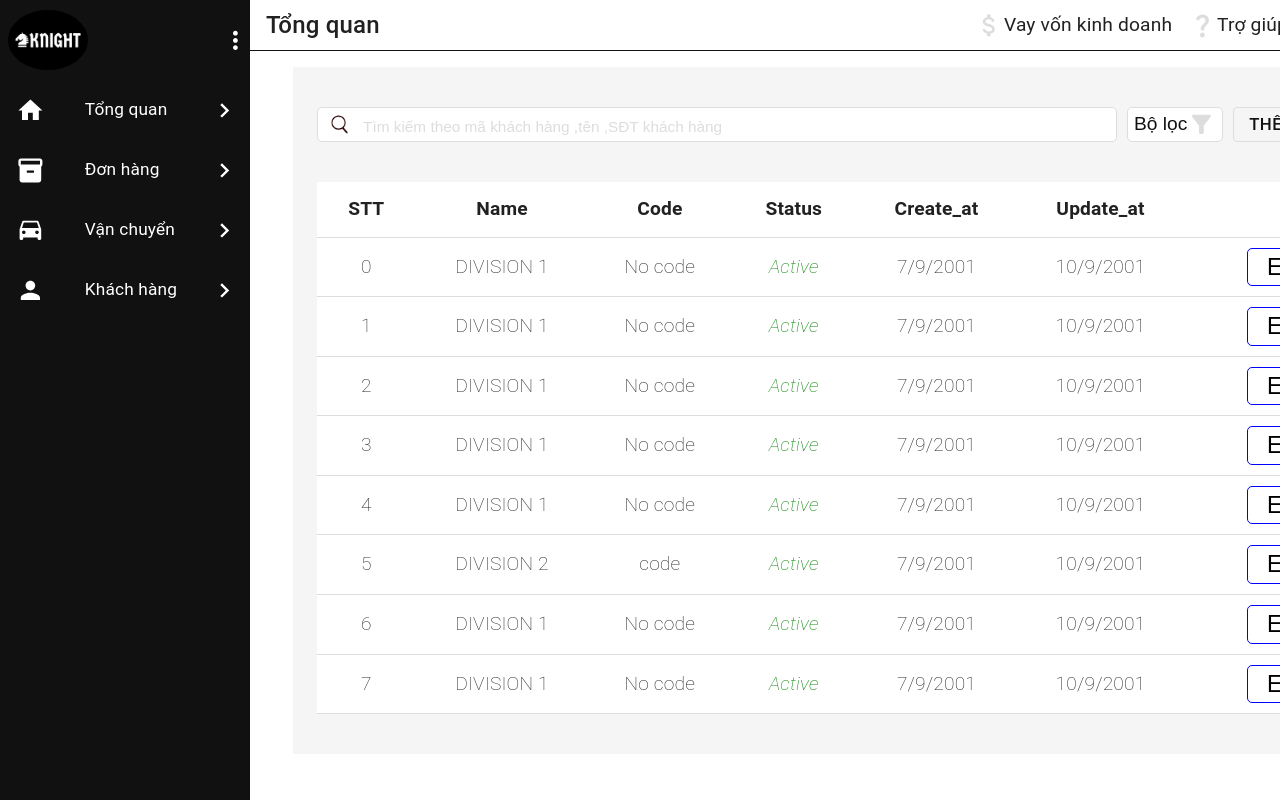
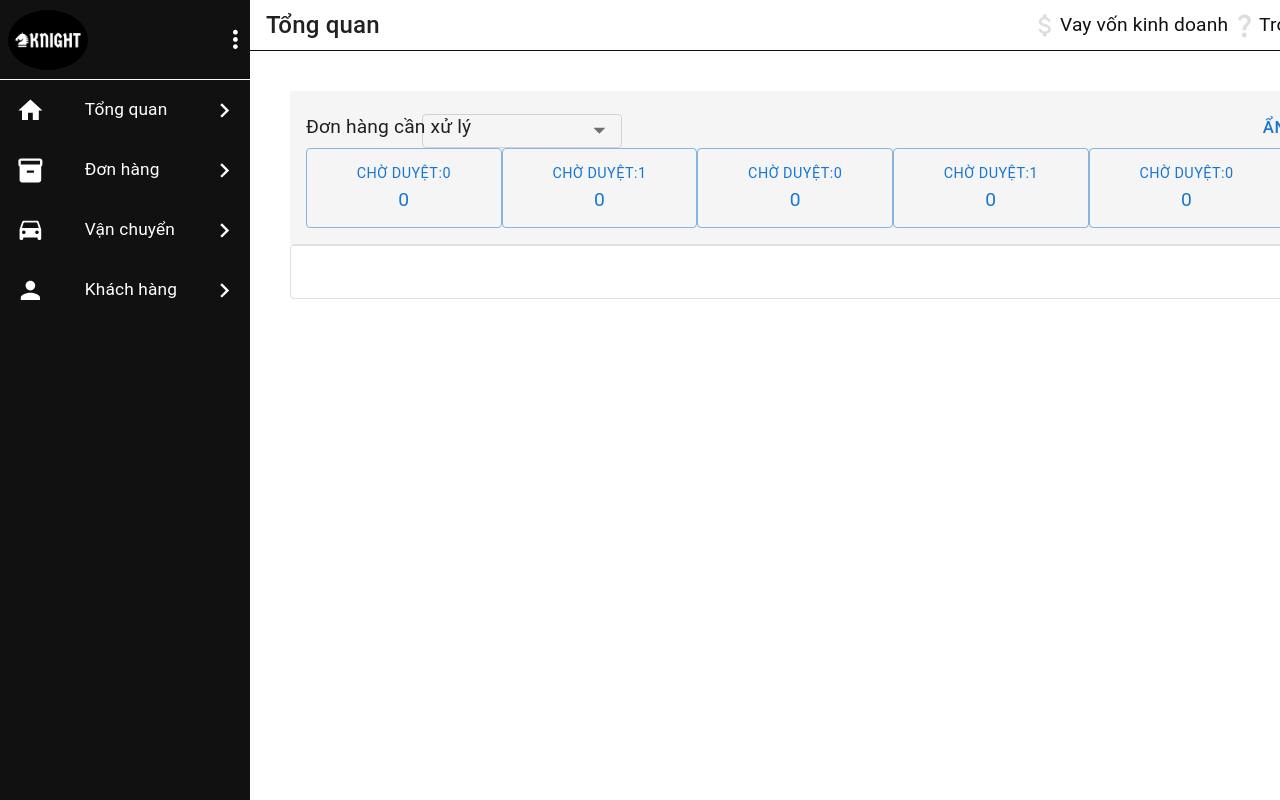
Before and after one commit to toilakien/962022, a React (Create React App) app: page /Inventory in a window 1280 px wide. Shown: the top 800 px of the page. Built offline with nearby package versions, Linux system fonts and the light colour scheme.

Commit message:
update view

```diff
--- a/package.json
+++ b/package.json
@@ -7,6 +7,7 @@
     "@emotion/styled": "^11.10.4",
     "@mui/icons-material": "^5.10.3",
     "@mui/material": "^5.10.3",
+    "@mui/styles": "^5.10.7",
     "@mui/x-data-grid": "^5.17.1",
     "@reduxjs/toolkit": "^1.8.5",
     "@testing-library/jest-dom": "^5.16.5",
--- a/src/components/Logo/index.tsx
+++ b/src/components/Logo/index.tsx
@@ -9,7 +9,8 @@ const Logo = () => {
         display:"flex",
         alignItems:"center",
         justifyContent:"space-between",
-        maxWidth:"100%"
+        maxWidth:"100%",
+        borderBottom:"1px solid #fafafa"
     })
   return (
     <LogoWrapper>
@@ -19,4 +20,4 @@ const Logo = () => {
   )
 }
 
-export default Logo
+export default Logo;
--- a/src/index.css
+++ b/src/index.css
@@ -5,6 +5,7 @@ body {
     sans-serif;
   -webkit-font-smoothing: antialiased;
   -moz-osx-font-smoothing: grayscale;
+  box-sizing: border-box;
 }
 
 code {
--- /dev/null
+++ b/src/styles/globalSlyles.tsx
@@ -0,0 +1,59 @@
+import { makeStyles } from "@mui/styles";
+
+export const useStyles = makeStyles({
+    root: {
+        background: 'linear-gradient(45deg, #FE6B8B 30%, #FF8E53 90%)',
+        border: 0,
+        borderRadius: 3,
+        boxShadow: '0 3px 5px 2px rgba(255, 105, 135, .3)',
+        color: 'white',
+        height: 48,
+        padding: '0 30px',
+    },
+    typography: {
+        paddingRight: 2,
+        color: "#111"
+    },
+    flex: {
+        display: "flex",
+        alignItems: "center",
+        width: "auto",
+        // flexWrap: "nowrap",
+        justifyContent: "space-between"
+    },
+    boxItem: {
+        width: "20%",
+        height: "80px",
+        cursor: "pointer",
+        display: "flex",
+        flexDirection: "column",
+        color: "#333",
+
+    },
+    selectOder: {
+        width: "200px",
+        height: "50px",
+        position: "absolute",
+        left: "33%",
+        p: 0, m: 0,
+        '& input': {
+            position: "relative",
+            height: "20px"
+        },
+        '& fieldset': {
+            height: "50px",
+            opacity: 0.6
+
+        },
+        '& p': {
+            fontSize: "0.8rem"
+        },
+        '& span': {
+            height: "10px"
+        }, '& button': {
+            height: "10px",
+            fontSize: "1rem"
+
+        }
+    }
+})
--- /dev/null
+++ b/src/themes/themes.ts
@@ -0,0 +1,3 @@
+import { createTheme } from "@mui/material";
+
+export const themes = createTheme({});
--- a/src/views/layout/Header/index.tsx
+++ b/src/views/layout/Header/index.tsx
@@ -6,6 +6,7 @@ import FavoriteIcon from "@mui/icons-material/Favorite";
 import KeyboardArrowDownIcon from "@mui/icons-material/KeyboardArrowDown";
 import PersonIcon from '@mui/icons-material/Person';
 import { Link } from "react-router-dom";
+import { useStyles } from "../../../styles/globalSlyles";
 
 const Header = () => {
   const HeaderWrapper = styled(Grid)({
@@ -28,26 +29,27 @@ const Header = () => {
       backgroundColor: "#e1f5fe",
     },
   });
+  const classes = useStyles();
   return (
-    <HeaderWrapper>
+    <HeaderWrapper container>
       <Typography variant="h6" sx={{ ml: 2 }}>Tổng quan</Typography>
       <MenuWrapper>
         <ListItem>
           <AttachMoneyIcon sx={{ color: "#ddd" }} />
-          <Typography sx={{ pr: 2 }}>Vay vốn kinh doanh </Typography>
+          <Typography className={classes.typography}>Vay vốn kinh doanh </Typography>
         </ListItem>
         <ListItem>
           <QuestionMarkIcon sx={{ color: "#ddd" }} />
-          <Typography sx={{ pr: 2 }}>Trợ giúp</Typography>
+          <Typography className={classes.typography}>Trợ giúp</Typography>
         </ListItem>
         <ListItem>
           <FavoriteIcon sx={{ color: "#ddd" }} />
-          <Typography sx={{ pr: 2 }}>Góp ý </Typography>
+          <Typography className={classes.typography}>Góp ý </Typography>
         </ListItem>
-        <Link to="/profile">
+        <Link style={{ textDecoration: "none" }} to="/profile">
           <ListItem>
             <PersonIcon sx={{ color: "red" }} />
-            <Typography sx={{ pr: 2 }}>Kiên Lê </Typography>
+            <Typography className={classes.typography}>Kiên Lê </Typography>
             <KeyboardArrowDownIcon />
           </ListItem>
         </Link>
--- a/src/views/pages/order/index.tsx
+++ b/src/views/pages/order/index.tsx
@@ -1,87 +1,87 @@
-import React from 'react'
-import Container from '@mui/material/Container'
-import Table from '../../../components/table'
-import { Button, Grid, styled } from '@mui/material';
-import ButtonFilter from '../../../components/buttonFilter';
-import InputSearch from '../../../components/inputSearch';
+import React from 'react';
+import { Autocomplete, Button, Grid, TextField, Typography } from '@mui/material'
+import { DataGrid, GridColDef } from '@mui/x-data-grid';
+import { useStyles } from '../../../styles/globalSlyles'
+
 
 const Order = () => {
-    const columns = ["STT", "Name", "Code", "Status", "Create_at", "Update_at", "Tools"];
-    const rows = [
+    const classes = useStyles();
+    const columns: GridColDef[] = [
+        { field: 'id', headerName: 'ID', width: 70 },
+        { field: 'firstName', headerName: 'First name', width: 130 },
+        { field: 'lastName', headerName: 'Last name', width: 130 },
         {
-            name: "DIVISION 1",
-            code: "No code",
-            status: true,
-            create_at: "7/9/2001",
-            update_at: "10/9/2001"
+            field: 'age',
+            headerName: 'Age',
+            type: 'number',
+            width: 90,
         },
         {
-            name: "DIVISION 1",
-            code: "No code",
-            status: true,
-            create_at: "7/9/2001",
-            update_at: "10/9/2001"
+            field: 'fullName',
+            headerName: 'Full name',
+            description: 'This column has a value getter and is not sortable.',
+            sortable: false,
+            width: 160,
+
         },
-        {
-            name: "DIVISION 1",
-            code: "No code",
-            status: true,
-            create_at: "7/9/2001",
-            update_at: "10/9/2001"
-        },
-        {
-            name: "DIVISION 1",
-            code: "No code",
-            status: true,
-            create_at: "7/9/2001",
-            update_at: "10/9/2001"
-        },
-        {
-            name: "DIVISION 1",
-            code: "No code",
-            status: true,
-            create_at: "7/9/2001",
-            update_at: "10/9/2001"
-        },
-        {
-            name: "DIVISION 2",
-            code: "code",
-            status: true,
-            create_at: "7/9/2001",
-            update_at: "10/9/2001"
-        },
-        {
-            name: "DIVISION 1",
-            code: "No code",
-            status: true,
-            create_at: "7/9/2001",
-            update_at: "10/9/2001"
-        },
-        {
-            name: "DIVISION 1",
-            code: "No code",
-            status: true,
-            create_at: "7/9/2001",
-            update_at: "10/9/2001"
-        }
     ];
-    const AddBtn = styled(Button)({
-        border: "1px solid #ddd",
-        height: "35px",
-        color: "#111",
-    })
+
+    const rows = [
+        { id: 1, lastName: 'Snow', firstName: 'Jon', age: 35 },
+        { id: 2, lastName: 'Lannister', firstName: 'Cersei', age: 42 },
+        { id: 3, lastName: 'Lannister', firstName: 'Jaime', age: 45 },
+        { id: 4, lastName: 'Stark', firstName: 'Arya', age: 16 },
+        { id: 5, lastName: 'Targaryen', firstName: 'Daenerys', age: null },
+        { id: 6, lastName: 'Melisandre', firstName: null, age: 150 },
+        { id: 7, lastName: 'Clifford', firstName: 'Ferrara', age: 44 },
+        { id: 8, lastName: 'Frances', firstName: 'Rossini', age: 36 },
+        { id: 9, lastName: 'Roxie', firstName: 'Harvey', age: 65 },
+    ];
     return (
-        <Container sx={{ backgroundColor: "#f5f5f5", p: 5, mt: 2 }}>
-            <Grid sx={{ display: "flex" }}>
-                <InputSearch />
-                <ButtonFilter />
-                <AddBtn variant='outlined'>Thêm khách hàng</AddBtn>
+        <Grid container padding={5} >
+            <Grid xs={12} item padding={2} sx={{ backgroundColor: "#f5f5f5" }}>
+                <Grid className={classes.flex} xs>
+                    <Typography>Đơn hàng cần xử lý</Typography>
+                    <Autocomplete className={classes.selectOder} renderInput={(params) => <TextField  {...params} />} options={["30 ngày", "50 ngày"]} />
+                    <Button>Ẩn đơn hàng cần xử lý</Button>
+                </Grid>
+                <Grid className={classes.flex} xs>
+                    <Button variant='outlined' className={classes.boxItem}>
+                        <Typography variant='caption'>Chờ duyệt:0</Typography>
+                        <Typography>0</Typography>
+                    </Button>
+                    <Button variant='outlined' className={classes.boxItem}>
+                        <Typography variant='caption'>Chờ duyệt:1</Typography>
+                        <Typography>0</Typography>
+                    </Button>
+                    <Button variant='outlined' className={classes.boxItem}>
+                        <Typography variant='caption'>Chờ duyệt:0</Typography>
+                        <Typography>0</Typography>
+                    </Button>
+                    <Button variant='outlined' className={classes.boxItem}>
+                        <Typography variant='caption'>Chờ duyệt:1</Typography>
+                        <Typography>0</Typography>
+                    </Button>
+                    <Button variant='outlined' className={classes.boxItem}>
+                        <Typography variant='caption'>Chờ duyệt:0</Typography>
+                        <Typography>0</Typography>
+                    </Button>
+                    <Button variant='outlined' className={classes.boxItem}>
+                        <Typography variant='caption'>Chờ duyệt:1</Typography>
+                        <Typography>0</Typography>
+                    </Button>
+                </Grid>
             </Grid>
-            <Grid sx={{mt:5 }}>
-            <Table columns={columns} rows={rows} />
+            <Grid xs={12} item>
+                <DataGrid
+                    columns={columns}
+                    rows={rows}
+                    pageSize={5}
+                    rowsPerPageOptions={[5]}
+                    checkboxSelection
+                />
             </Grid>
-        </Container>
-
+        </Grid>
     )
 }
 
```
Also changed, not shown: src/index.tsx (+5 -2 lines), 1 other file (tests, documents, lock files or other folders).
